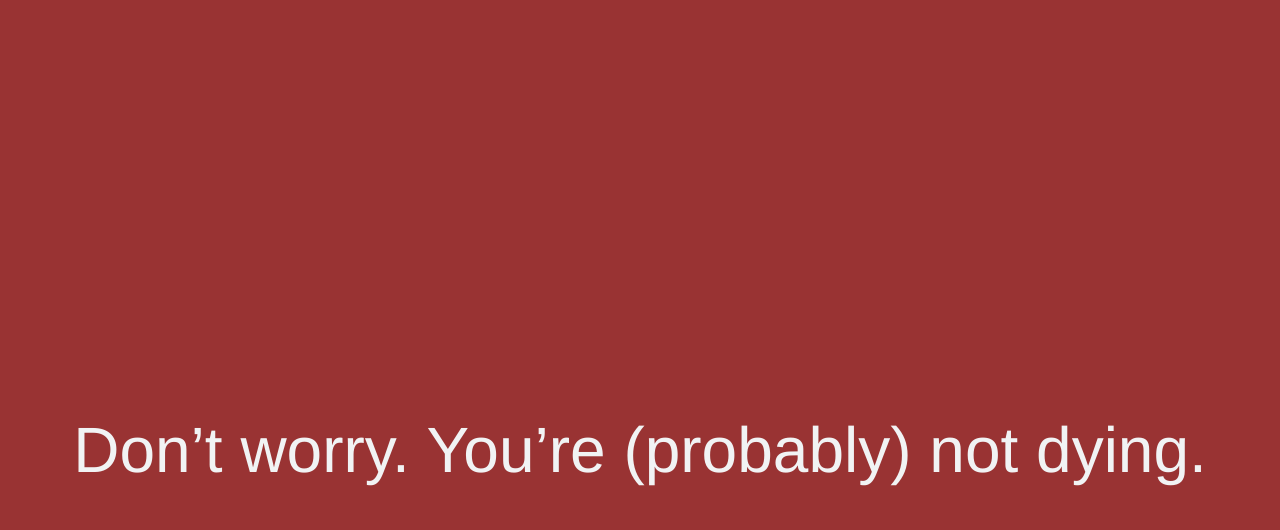
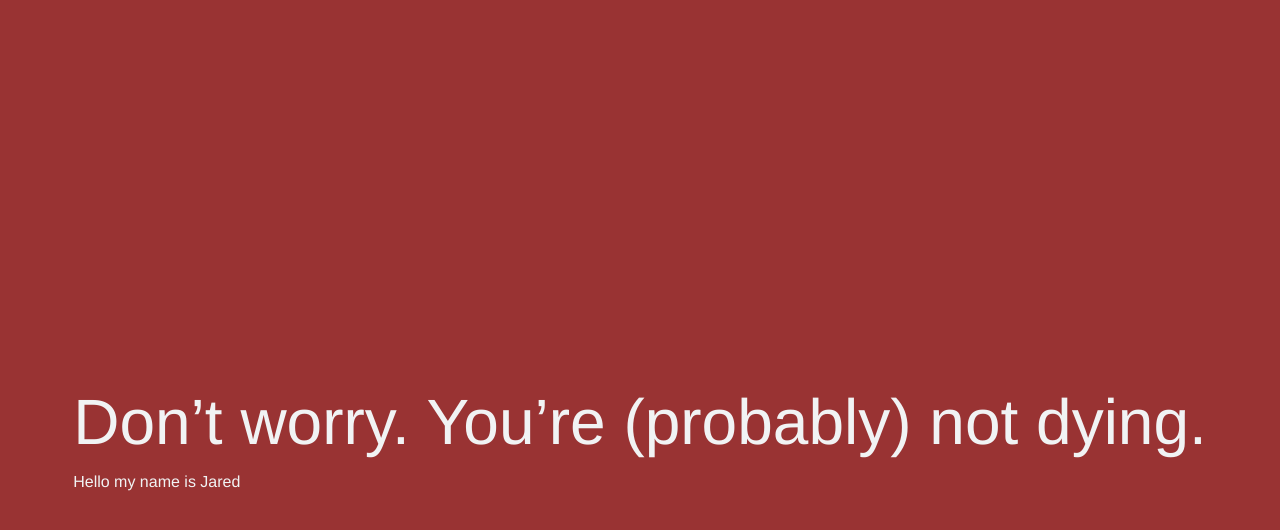
Before and after one commit to canbeetsturnpoopredoramidying/canbeetsturnpoopredoramidying, a Jekyll site: the page built from index.md, in a window 1280 px wide. Shown: the top 530 px of the page. Built offline with Jekyll 4.4.1, drawn with Linux system fonts in a browser that asks for light colours; some web fonts are replaced; our own code applies the rules of GitHub Pages for plain Markdown files.

Commit message:
Testing <p>
Just test text

```diff
--- a/index.md
+++ b/index.md
@@ -3,3 +3,5 @@ layout: home
 image: 'android-chrome-192x192.png'
 ---
 # Don’t worry. You’re (probably) not dying.
+
+Hello my name is Jared
```
